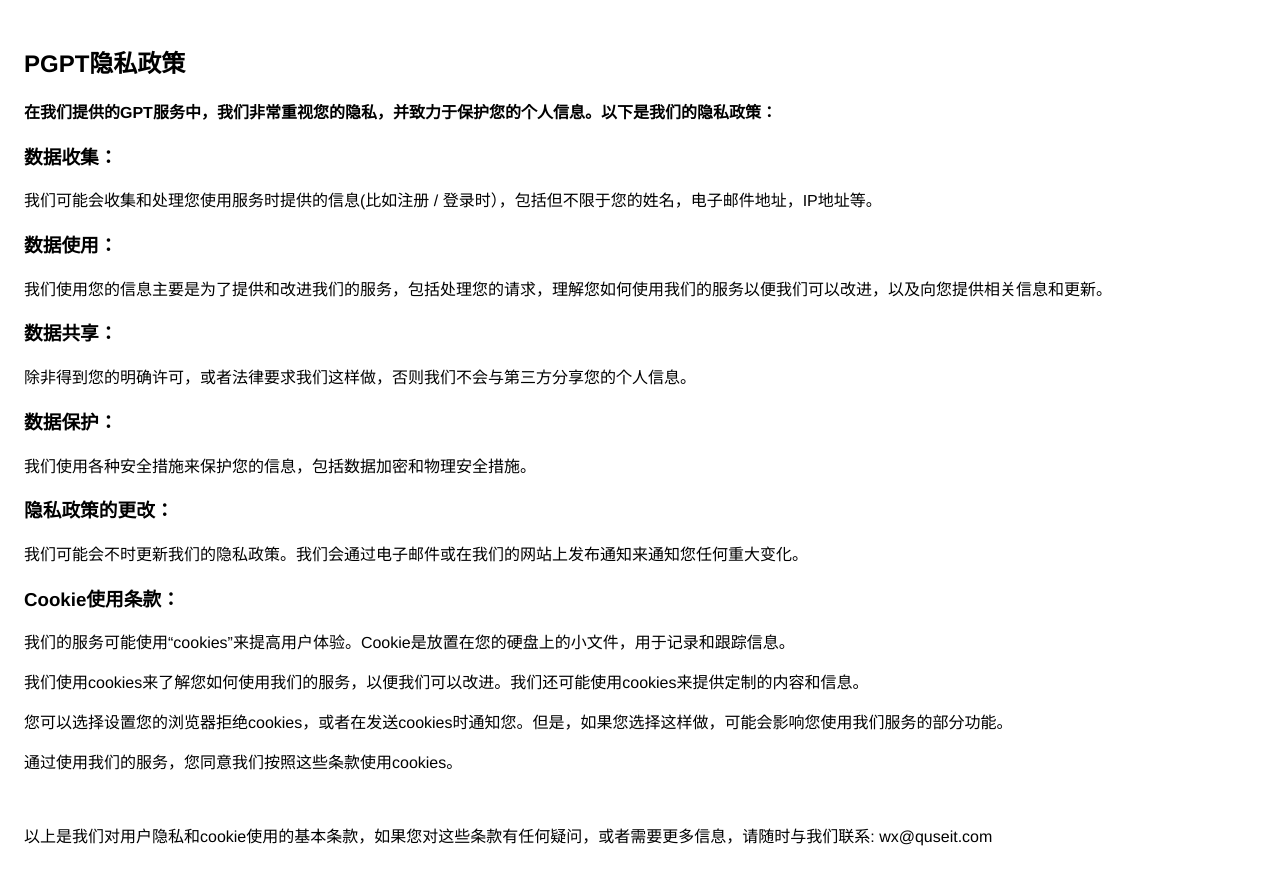
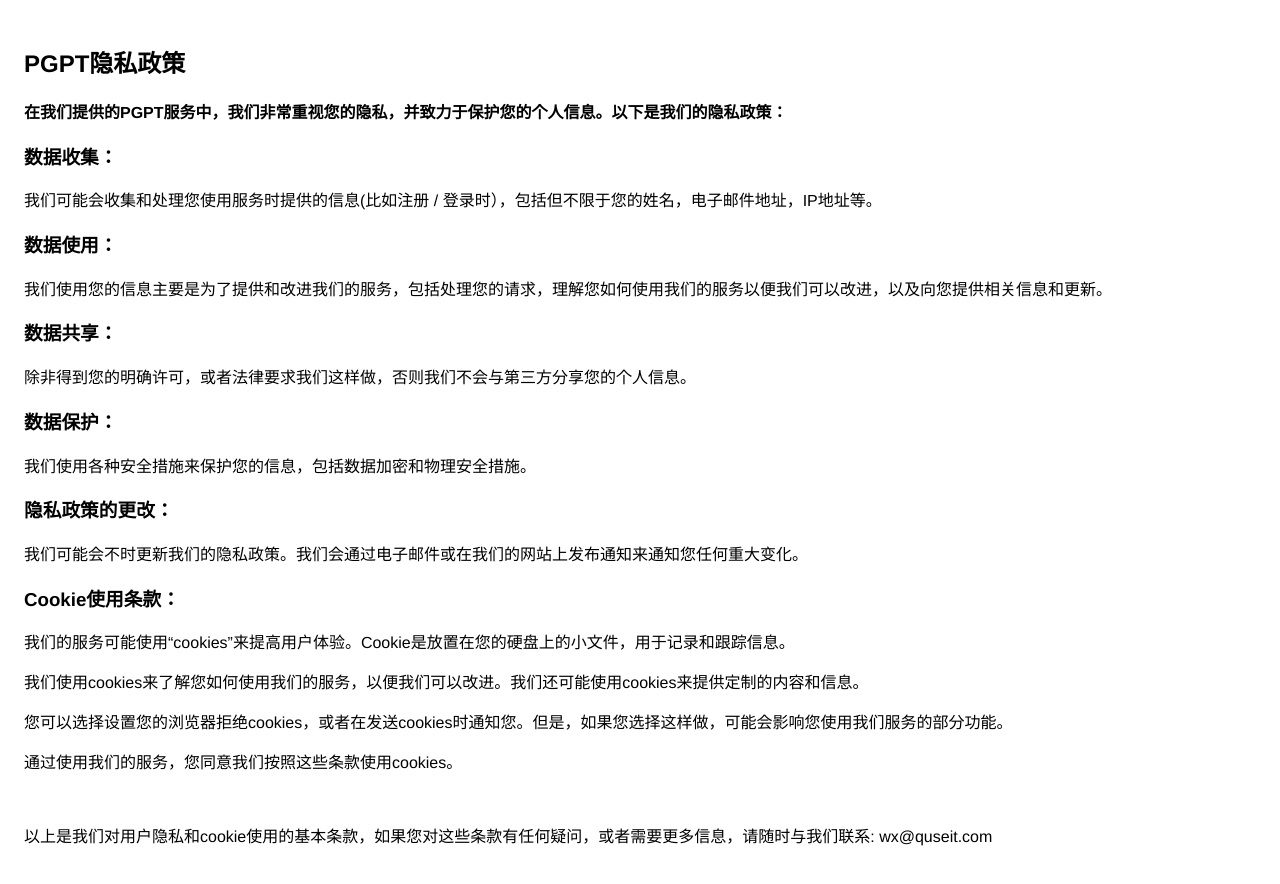
Before and after one commit to QUSEIT/pgpt.cloud, a plain HTML site: page privacy-and-cookie-policy/index.html in a window 1280 px wide. Drawn offline with Linux system fonts and the light colour scheme.

Commit message:
Update index.html

```diff
--- a/privacy-and-cookie-policy/index.html
+++ b/privacy-and-cookie-policy/index.html
@@ -12,7 +12,7 @@
 
 
 <strong>
-在我们提供的GPT服务中，我们非常重视您的隐私，并致力于保护您的个人信息。以下是我们的隐私政策：
+在我们提供的PGPT服务中，我们非常重视您的隐私，并致力于保护您的个人信息。以下是我们的隐私政策：
 </strong>
   <h3>
 数据收集：
```
